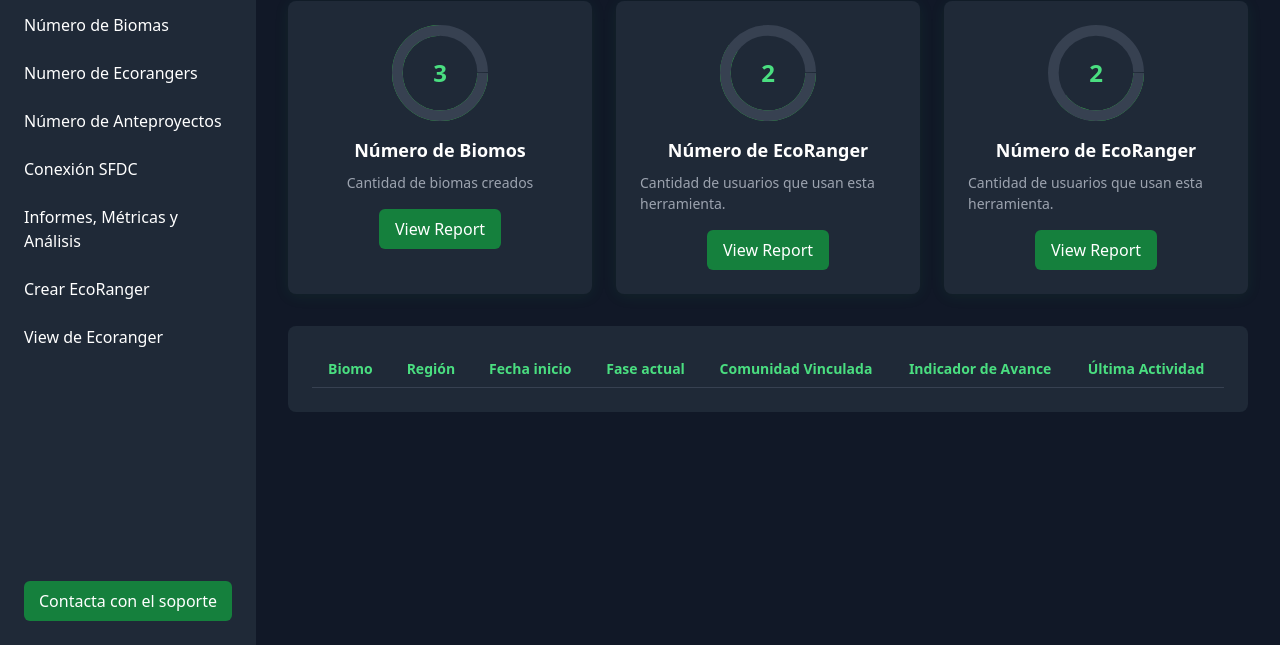
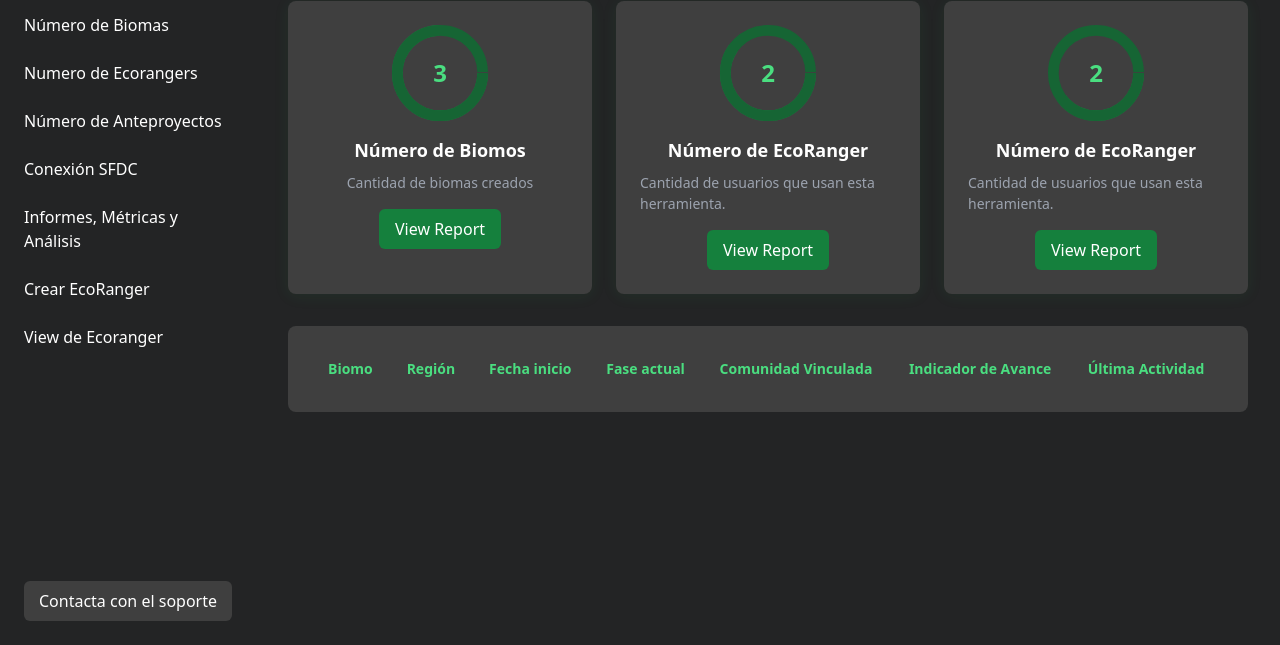
Before and after one commit to OmgWaffle3D/BioDev-Co, a website: page public/pages/vistaInformesAdmin.html in a window 1280 px wide. Shown: the part 155-800 px from the top of the page. Drawn offline with nearby package versions, Linux system fonts and the light colour scheme; no server answers.

Commit message:
Colores corregidos

```diff
--- a/public/pages/vistaInformesAdmin.html
+++ b/public/pages/vistaInformesAdmin.html
@@ -60,8 +60,8 @@
         <div class="dashboard-card">
           <div class="relative w-24 h-24 mb-4">
             <svg class="w-full h-full" viewBox="0 0 36 36">
-              <circle cx="18" cy="18" r="16" fill="none" stroke="#2ecc40" stroke-width="4" stroke-dasharray="75,100" />
-              <circle cx="18" cy="18" r="16" fill="none" stroke="#374151" stroke-width="4" stroke-dasharray="100,100" />
+              <circle cx="18" cy="18" r="16" fill="none" stroke="#15803d" stroke-width="4" stroke-dasharray="75,100" />
+              <circle cx="18" cy="18" r="16" fill="none" stroke="#166534" stroke-width="4" stroke-dasharray="100,100" />
             </svg>
             <span class="absolute inset-0 flex items-center justify-center text-2xl text-green-400 font-bold">3</span>
           </div>
@@ -72,8 +72,8 @@
         <div class="dashboard-card">
           <div class="relative w-24 h-24 mb-4">
             <svg class="w-full h-full" viewBox="0 0 36 36">
-              <circle cx="18" cy="18" r="16" fill="none" stroke="#2ecc40" stroke-width="4" stroke-dasharray="60,100" />
-              <circle cx="18" cy="18" r="16" fill="none" stroke="#374151" stroke-width="4" stroke-dasharray="100,100" />
+              <circle cx="18" cy="18" r="16" fill="none" stroke="#15803d" stroke-width="4" stroke-dasharray="60,100" />
+              <circle cx="18" cy="18" r="16" fill="none" stroke="#166534" stroke-width="4" stroke-dasharray="100,100" />
             </svg>
             <span class="absolute inset-0 flex items-center justify-center text-2xl text-green-400 font-bold">2</span>
           </div>
@@ -84,8 +84,8 @@
         <div class="dashboard-card">
           <div class="relative w-24 h-24 mb-4">
             <svg class="w-full h-full" viewBox="0 0 36 36">
-              <circle cx="18" cy="18" r="16" fill="none" stroke="#2ecc40" stroke-width="4" stroke-dasharray="40,100" />
-              <circle cx="18" cy="18" r="16" fill="none" stroke="#374151" stroke-width="4" stroke-dasharray="100,100" />
+              <circle cx="18" cy="18" r="16" fill="none" stroke="#15803d" stroke-width="4" stroke-dasharray="40,100" />
+              <circle cx="18" cy="18" r="16" fill="none" stroke="#166534" stroke-width="4" stroke-dasharray="100,100" />
             </svg>
             <span class="absolute inset-0 flex items-center justify-center text-2xl text-green-400 font-bold">2</span>
           </div>
--- a/public/styles/vistaInformesAdmin.css
+++ b/public/styles/vistaInformesAdmin.css
@@ -1,12 +1,12 @@
 /* Layout */
 .body-bg {
-  background-color: #111827;
+  background-color: #2F2F2F;
   min-height: 100vh;
   display: flex;
 }
 .sidebar {
   width: 16rem;
-  background-color: #1f2937;
+  background-color: #232425;
   color: #fff;
   display: flex;
   flex-direction: column;
@@ -33,14 +33,14 @@
   transition: background 0.2s;
 }
 .sidebar-link:hover {
-  background: #374151;
+  background: #505050;
 }
 .sidebar-footer {
   padding: 1.5rem;
 }
 .sidebar-support-btn {
   width: 100%;
-  background: #15803d;
+  background: #3F3F3F;
   color: #fff;
   padding: 0.5rem 0;
   border-radius: 0.375rem;
@@ -49,18 +49,20 @@
   cursor: pointer;
 }
 .sidebar-support-btn:hover {
-  background: #166534;
+  background: #505050;
 }
 
 /* Top bar */
+/* ...existing code... */
 .topbar {
   display: flex;
   justify-content: flex-end;
   align-items: center;
-  background: #1f2937;
+  background: #232425; /* Match sidebar color */
   height: 4rem;
   padding: 0 2rem;
 }
+/* ...existing code... */
 .topbar-user {
   display: flex;
   align-items: center;
@@ -85,7 +87,7 @@
 .dashboard-main {
   flex: 1;
   padding: 2rem;
-  background: #111827;
+  background: #232425;
 }
 .dashboard-title {
   font-size: 1.5rem;
@@ -105,7 +107,7 @@
   }
 }
 .dashboard-card {
-  background: #1f2937;
+  background: #3F3F3F;
   border-radius: 0.5rem;
   padding: 1.5rem;
   display: flex;
@@ -143,7 +145,7 @@
 
 /* Table */
 .dashboard-table-container {
-  background: #1f2937;
+  background: #3F3F3F;
   border-radius: 0.5rem;
   padding: 1.5rem;
   overflow-x: auto;
@@ -156,26 +158,26 @@
 }
 .dashboard-table th {
   color: #4ade80;
-  border-bottom: 1px solid #374151;
+  border-bottom: 1px solid #3F3F3F;
   padding: 0.5rem 1rem;
 }
 .dashboard-table td {
   padding: 0.5rem 1rem;
 }
 .dashboard-table tbody tr {
-  border-bottom: 1px solid #374151;
+  border-bottom: 1px solid #232425;
 }
 .dashboard-table tbody tr:hover {
-  background: #262c36;
+  background: #232425;
   transition: background 0.2s;
 }
 
 /* Custom scrollbar for sidebar and table */
 ::-webkit-scrollbar {
   width: 8px;
-  background: #23272f;
+  background: #232425;
 }
 ::-webkit-scrollbar-thumb {
-  background: #374151;
+  background: #232425;
   border-radius: 4px;
 }
```
